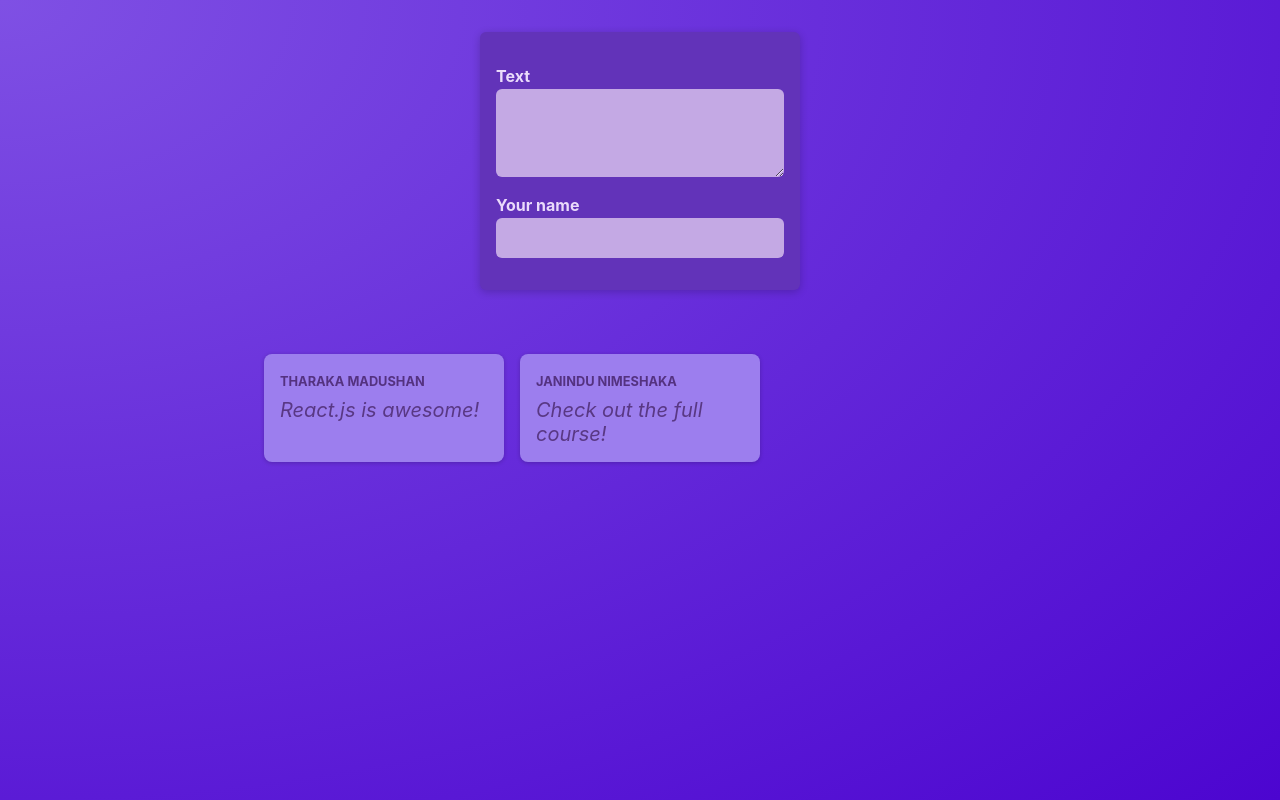
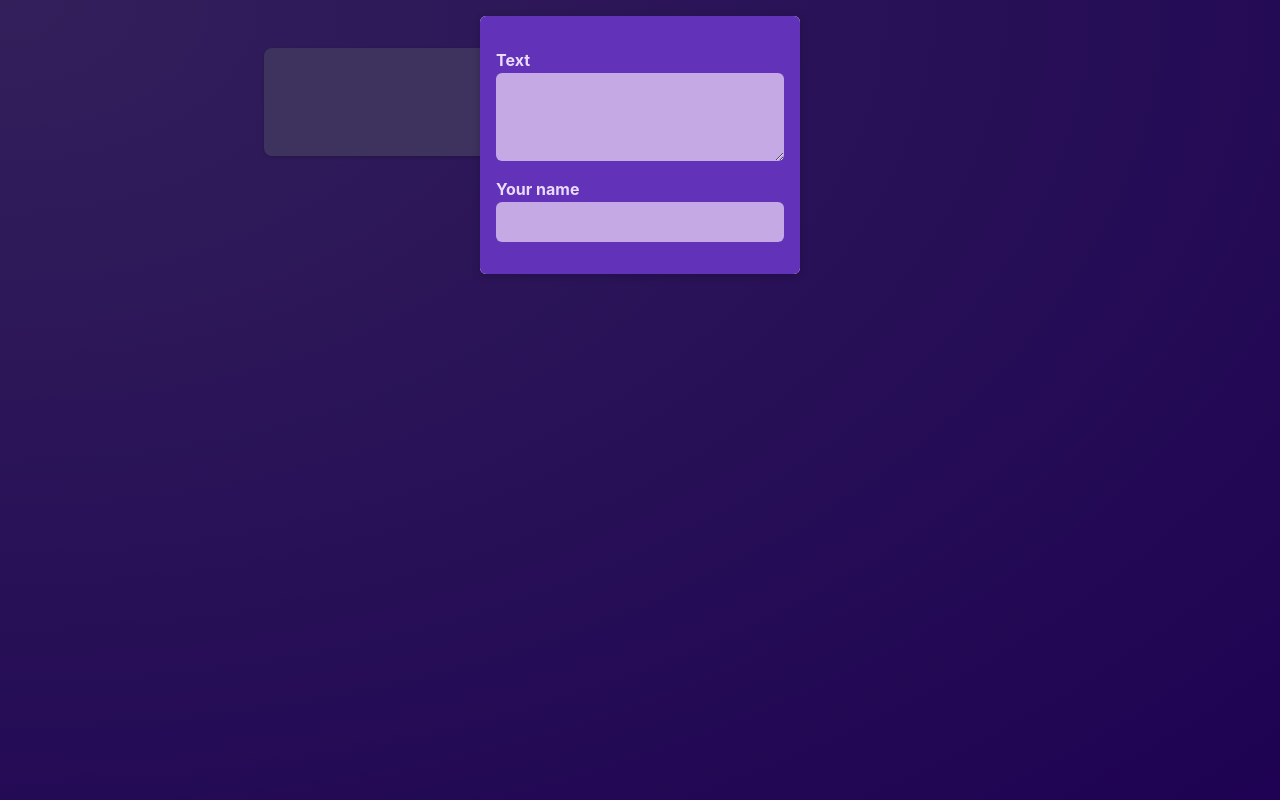
Before and after one commit to TharakaMadushan/React, a React (Vite) app in the folder react-crash-course/: page / in a window 1280 px wide. Built offline with nearby package versions, Linux system fonts and the light colour scheme.

Commit message:
"Refactor NewPost component to receive props, update Post component to receive author and body props, and modify PostsList component to handle modal visibility and input changes."

```diff
--- /dev/null
+++ b/react-crash-course/src/components/Modal.jsx
@@ -0,0 +1,14 @@
+import classes from "./Modal.module.css";
+
+function Modal({ children, onClose }) {
+  return (
+    <>
+      <div className={classes.backdrop} onClick={onClose} />
+      <dialog open className={classes.modal}>
+        {children}
+      </dialog>
+    </>
+  );
+}
+
+export default Modal;
--- /dev/null
+++ b/react-crash-course/src/components/Modal.module.css
@@ -0,0 +1,18 @@
+.backdrop {
+    position: fixed;
+    top: 0;
+    left: 0;
+    width: 100%;
+    height: 100vh;
+    background-color: rgba(0, 0, 0, 0.6);
+    z-index: 1;
+}
+
+.modal {
+    border: none;
+    border-radius: 6px;
+    box-shadow: 0 2px 8px rgba(0, 0, 0, 0.2);
+    padding: 0;
+    overflow: hidden;
+    z-index: 1;
+}
--- a/react-crash-course/src/components/NewPost.jsx
+++ b/react-crash-course/src/components/NewPost.jsx
@@ -1,23 +1,16 @@
 import classes from "./NewPost.module.css";
 import { useState } from "react";
 
-function NewPost() {
-  const [enteredBody, setEnteredBody] = useState("");
-
-  function changeBodyHandler(event) {
-    setEnteredBody(event.target.value);
-  }
-
+function NewPost(props) {
   return (
     <form className={classes.form}>
       <p>
         <label htmlFor="body">Text</label>
-        <textarea id="body" required rows={3} onChange={changeBodyHandler} />
+        <textarea id="body" required rows={3} onChange={props.onBodyChange} />
       </p>
-      <p>{enteredBody}</p>
       <p>
         <label htmlFor="name">Your name</label>
-        <input type="text" id="name" required />
+        <input type="text" id="name" required onChange={props.onAuthorChange} />
       </p>
     </form>
   );
--- a/react-crash-course/src/components/NewPost.module.css
+++ b/react-crash-course/src/components/NewPost.module.css
@@ -2,9 +2,6 @@
   background-color: #6233b9;
   padding: 1rem;
   width: 20rem;
-  margin: 2rem auto;
-  border-radius: 6px;
-  box-shadow: 0 2px 8px rgba(0, 0, 0, 0.2);
 }
 
 .form label {
--- a/react-crash-course/src/components/Post.jsx
+++ b/react-crash-course/src/components/Post.jsx
@@ -1,10 +1,10 @@
 import classes from "./Post.module.css";
 
-function Post(props) {
+function Post({ author, body }) {
   return (
     <div className={classes.post}>
-      <h2 className={classes.author}>{props.author}</h2>
-      <p className={classes.text}>{props.body}</p>
+      <h2 className={classes.author}>{author}</h2>
+      <p className={classes.text}>{body}</p>
     </div>
   );
 }
--- a/react-crash-course/src/components/PostsList.jsx
+++ b/react-crash-course/src/components/PostsList.jsx
@@ -1,13 +1,52 @@
+import { useState } from "react";
 import NewPost from "./NewPost";
 import Post from "./Post";
 import classes from "./PostsList.module.css";
+import Modal from "./Modal";
 
 function PostsList() {
+  const [modalIsVisible, setModalIsvisible] = useState(true);
+  const [enteredBody, setEnteredBody] = useState("");
+  const [enteredAuthor, setEnteredAuthor] = useState("");
+
+  function hideModalHandler() {
+    setModalIsvisible(false);
+  }
+
+  function bodyChangeHandler(event) {
+    setEnteredBody(event.target.value);
+  }
+
+  function authorChangeHandler(event) {
+    setEnteredAuthor(event.target.value);
+  }
+
+  // let modalContent;
+
+  // if (modalIsVisible) {
+  //   modalContent = (
+  //     <Modal onClose={hideModalHandler}>
+  //       <NewPost
+  //         onBodyChange={bodyChangeHandler}
+  //         onAuthorChange={authorChangeHandler}
+  //       />
+  //     </Modal>
+  //   );
+  // }
+
   return (
     <>
-      <NewPost />
+      {modalIsVisible && (
+        <Modal onClose={hideModalHandler}>
+          <NewPost
+            onBodyChange={bodyChangeHandler}
+            onAuthorChange={authorChangeHandler}
+          />
+        </Modal>
+      )}
+
       <ul className={classes.posts}>
-        <Post author="Tharaka Madushan" body="React.js is awesome!" />
+        <Post author={enteredAuthor} body={enteredBody} />
         <Post author="Janindu Nimeshaka" body="Check out the full course!" />
       </ul>
     </>
```
